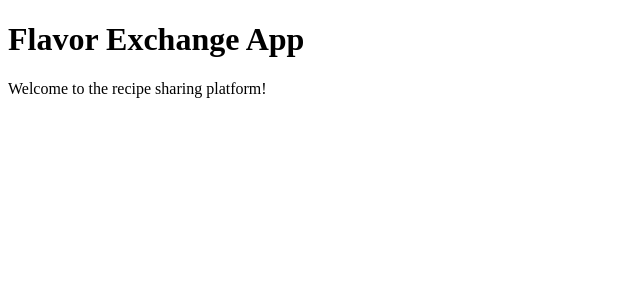
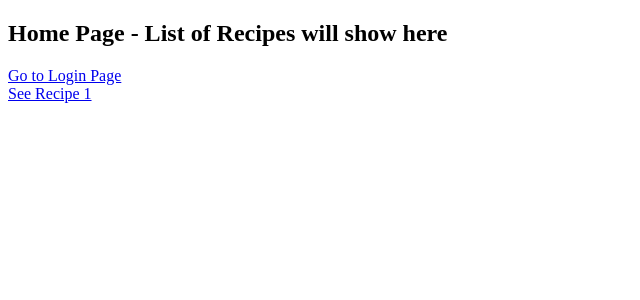
Before and after one commit to Dulani-Viyathma/flavor-exchange-app, a React (Create React App) app: page / in a window 1280 px wide. Shown: the top 300 px of the page, without its empty margins (0-640 px from the left). Built offline with nearby package versions, Linux system fonts and the light colour scheme.

Commit message:
updated app.js

```diff
--- a/src/App.js
+++ b/src/App.js
@@ -1,9 +1,17 @@
+import { BrowserRouter, Routes, Route } from 'react-router-dom';
+import HomePage from './pages/HomePage';
+import LoginPage from './pages/LoginPage';
+import RecipeDetailsPage from './pages/RecipeDetailsPage';
+
 function App() {
   return (
-    <div>
-      <h1>Flavor Exchange App</h1>
-      <p>Welcome to the recipe sharing platform!</p>
-    </div>
+    <BrowserRouter>
+      <Routes>
+        <Route path="/" element={<HomePage />} />
+        <Route path="/login" element={<LoginPage />} />
+        <Route path="/recipe/:id" element={<RecipeDetailsPage />} />
+      </Routes>
+    </BrowserRouter>
   );
 }
 
```
